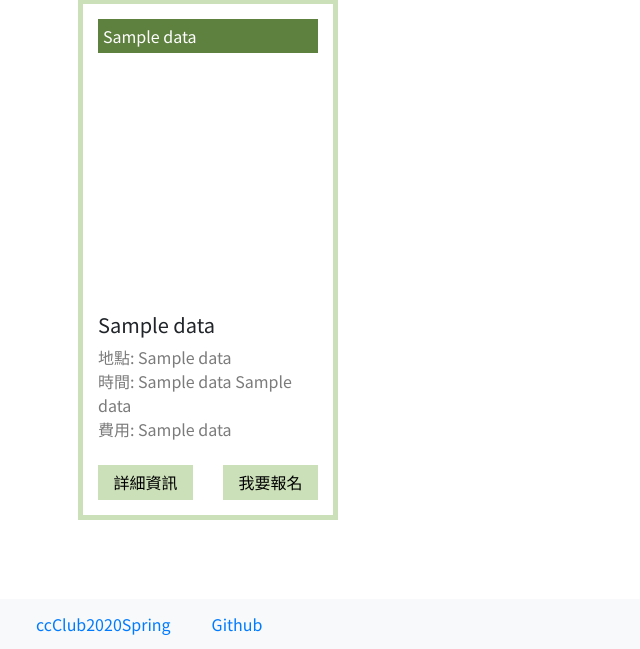
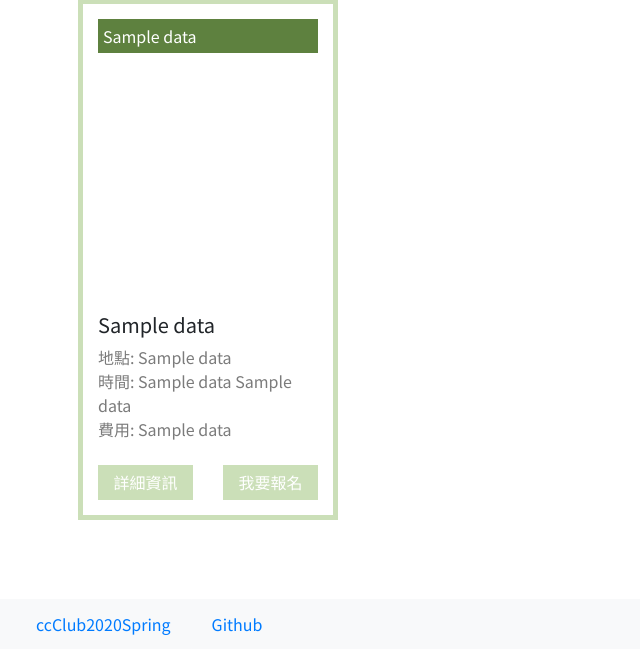
Before and after one commit to Viggochang/line-chatbot, a Flask app: template templates/registration.html in a window 1280 px wide. Shown: the part 527-1176 px from the top of the page, without its empty margins (0-640 px from the left). Run offline with Flask 2, Linux system fonts and the light colour scheme; the template is opened without the code that fills it: most values are stand-ins (such as "Sample title", 1, 10 or a date in 2020); a database or web service that is not in the repository returns one stand-in record (values such as "Sample title"); parts of the project's set-up code (start-up, migrations or seed data) failed here and were passed over; some libraries are stand-ins or nearby versions.

Commit message:
new color

```diff
--- a/templates/registration.html
+++ b/templates/registration.html
@@ -83,12 +83,12 @@
           <div class="row" style="position:ralative; bottom:0px">
             <form action="/r_detail" method="post">
               <input name="activity_no" type="hidden" value="{{data[0]}}">
-              <div class="col"><input type="submit" value="詳細資訊" style="width:95px; height:35px; background-color:#CBDFB8; border:none"></div>
+              <div class="col"><input type="submit" value="詳細資訊" style="color:#FFFFFF; width:95px; height:35px; background-color:#CBDFB8; border:none"></div>
             </form>
 
             <form action="/r_summary" method="post">
               <input name="activity_no" type="hidden" value="{{data[0]}}">
-              <div class="col"><input type="submit" value="我要報名" style="width:95px; height:35px; background-color:#CBDFB8; border:none"></div>
+              <div class="col"><input type="submit" value="我要報名" style="color:#FFFFFF; width:95px; height:35px; background-color:#CBDFB8; border:none"></div>
             </form>
 
           </div>
```
